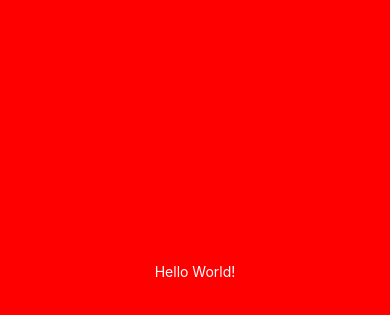
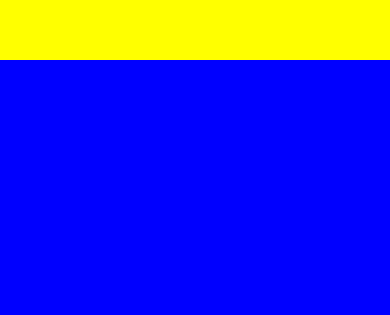
Before and after one commit to DoubleS-Lee/react-native-weather, a React Native app: screen / in a window 390 px wide. Shown: the part 151-466 px from the top of the page. Built offline with nearby package versions, Linux system fonts and the light colour scheme.

Commit message:
1.0:리액트네이티브에서의 flex 사용법

```diff
--- a/App.js
+++ b/App.js
@@ -5,8 +5,8 @@
 export default function App() {
   return (
     <View style={styles.container}>
-      <Text style={styles.text}>Hello World!</Text>
-      <StatusBar style="auto" />
+      <View style={styles.yellowView}/>
+      <View style={styles.blueView}/>
     </View>
   );
 }
@@ -14,11 +14,13 @@
 const styles = StyleSheet.create({
   container: {
     flex: 1,
-    backgroundColor: 'red',
-    alignItems: 'center',
-    justifyContent: 'center',
   },
-  text: {
-    color: "white",
+  yellowView: {
+    flex:1,
+    backgroundColor:'yellow',
+  },
+  blueView: {
+    flex:3,
+    backgroundColor: 'blue',
   }
 });
```
